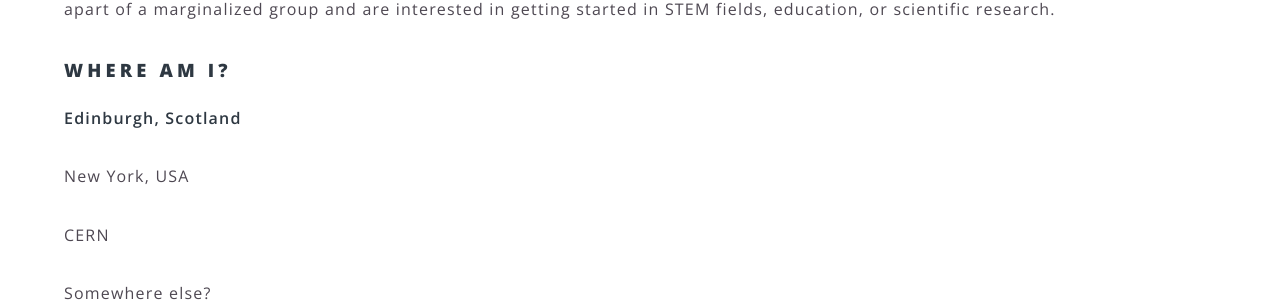
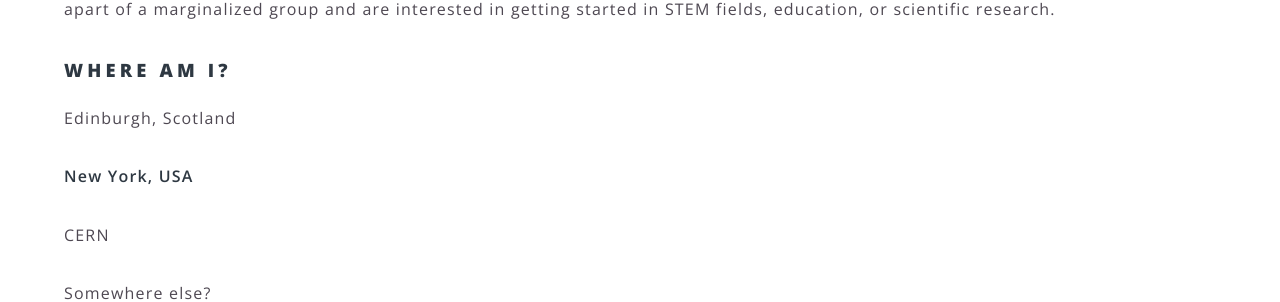
Before and after one commit to victoria-parrish/victoria-parrish.github.io, a Jekyll site: the page built from about.html, in a window 1280 px wide and 900 px high, scrolled down 847 px. Shown: the part 219-521 px from the top of the window. Built offline with Jekyll 4.4.1, drawn with Linux system fonts in a browser that asks for light colours.

```diff
--- a/about.html
+++ b/about.html
@@ -24,7 +24,7 @@ title: about
 	</p>
 
 	<h3> Where am I? </h3>
-	<p><strong>Edinburgh, Scotland</strong></p>
-	<p>New York, USA</p>
+	<p>Edinburgh, Scotland</p>
+	<p><strong>New York, USA</strong></p>
 	<p>CERN</p>
 	<p> Somewhere else? </p>
```
